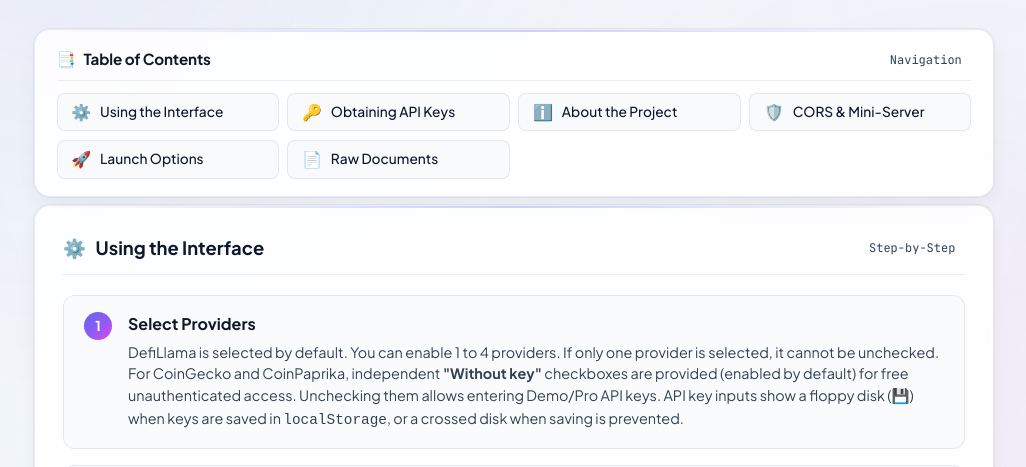
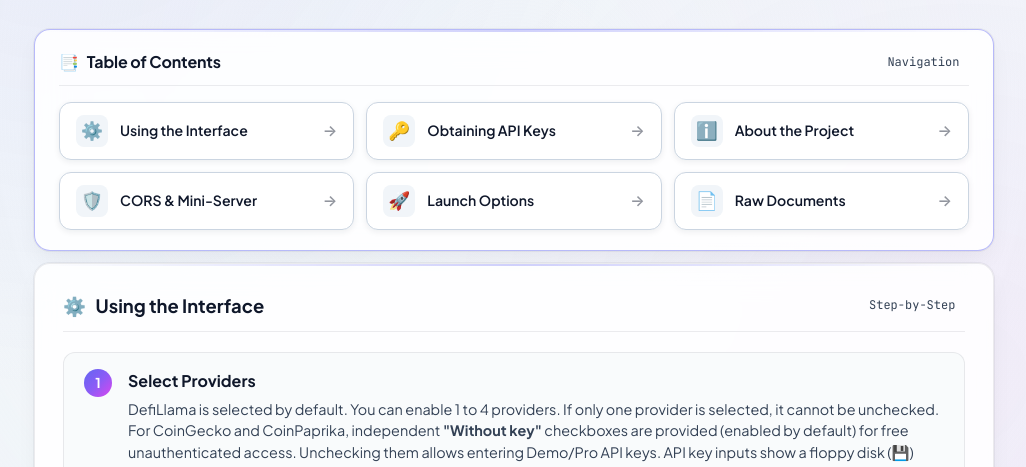
Before and after one commit to Antony-hash512/Antony-hash512.github.io, a website: page CCPriceConverter/instructions.html in a window 1280 px wide. Shown: the part 299-766 px from the top of the page, without its empty margins (126-1152 px from the left). Drawn offline with Linux system fonts and the light colour scheme.

Commit message:
style: update table of contents component styling and add hover arrow indicator

```diff
--- a/CCPriceConverter/css/style.css
+++ b/CCPriceConverter/css/style.css
@@ -1706,16 +1706,18 @@ body {
 
 /* Table of Contents (TOC) Component */
 .doc-toc {
-  padding: 1.1rem 1.35rem;
-  margin-bottom: 0.5rem;
+  padding: 1.25rem 1.5rem;
+  margin-bottom: 0.75rem;
+  border: 1px solid var(--border-accent);
+  background: var(--bg-card);
 }
 
 .doc-toc-header {
   display: flex;
   align-items: center;
   justify-content: space-between;
-  margin-bottom: 0.75rem;
-  padding-bottom: 0.5rem;
+  margin-bottom: 1rem;
+  padding-bottom: 0.65rem;
   border-bottom: 1px solid var(--border-subtle);
 }
 
@@ -1724,34 +1726,42 @@ body {
   align-items: center;
   gap: 0.5rem;
   font-weight: 700;
-  font-size: 0.95rem;
+  font-size: 1rem;
   color: var(--text-main);
   letter-spacing: -0.01em;
 }
 
 .doc-toc-grid {
   display: grid;
-  grid-template-columns: repeat(auto-fit, minmax(210px, 1fr));
-  gap: 0.55rem;
+  grid-template-columns: repeat(auto-fit, minmax(240px, 1fr));
+  gap: 0.75rem;
 }
 
 .doc-toc-item {
   display: flex;
   align-items: center;
-  gap: 0.55rem;
-  padding: 0.5rem 0.85rem;
-  border-radius: var(--radius-sm);
-  background: rgba(13, 18, 31, 0.45);
-  border: 1px solid var(--border-subtle);
+  gap: 0.75rem;
+  padding: 0.75rem 1rem;
+  border-radius: var(--radius-md);
+  background: rgba(18, 25, 44, 0.85);
+  border: 1px solid rgba(99, 102, 241, 0.3);
   color: var(--text-main);
-  font-size: 0.86rem;
+  font-size: 0.88rem;
   text-decoration: none;
-  font-weight: 500;
+  font-weight: 600;
+  box-shadow: 0 2px 8px rgba(0, 0, 0, 0.3);
   transition: var(--transition-smooth);
 }
 
 .doc-toc-icon {
-  font-size: 1rem;
+  font-size: 1.1rem;
+  width: 32px;
+  height: 32px;
+  display: flex;
+  align-items: center;
+  justify-content: center;
+  border-radius: 8px;
+  background: rgba(255, 255, 255, 0.08);
   flex-shrink: 0;
   line-height: 1;
 }
@@ -1763,23 +1773,48 @@ body {
   text-overflow: ellipsis;
 }
 
+.doc-toc-item::after {
+  content: '→';
+  font-size: 0.95rem;
+  opacity: 0.45;
+  margin-left: auto;
+  transition: transform 0.2s ease, opacity 0.2s ease, color 0.2s ease;
+}
+
 .doc-toc-item:hover {
   border-color: var(--primary-accent);
-  color: #818cf8;
-  background: rgba(99, 102, 241, 0.1);
-  transform: translateY(-1px);
+  color: #a5b4fc;
+  background: rgba(99, 102, 241, 0.18);
+  box-shadow: 0 4px 16px rgba(99, 102, 241, 0.3);
+  transform: translateY(-2px);
+}
+
+.doc-toc-item:hover::after {
+  opacity: 1;
+  color: #a5b4fc;
+  transform: translateX(3px);
 }
 
 [data-theme="light"] .doc-toc-item {
-  background: rgba(248, 250, 252, 0.9);
-  border-color: rgba(15, 23, 42, 0.08);
-  color: var(--text-main);
+  background: #ffffff;
+  border: 1px solid #cbd5e1;
+  color: #0f172a;
+  box-shadow: 0 2px 6px rgba(15, 23, 42, 0.07);
+}
+
+[data-theme="light"] .doc-toc-icon {
+  background: #f1f5f9;
 }
 
 [data-theme="light"] .doc-toc-item:hover {
   border-color: #6366f1;
   color: #4f46e5;
-  background: rgba(99, 102, 241, 0.08);
+  background: #f8fafc;
+  box-shadow: 0 4px 14px rgba(99, 102, 241, 0.15);
+}
+
+[data-theme="light"] .doc-toc-item:hover::after {
+  color: #4f46e5;
 }
 
 /* ==========================================================================
```
